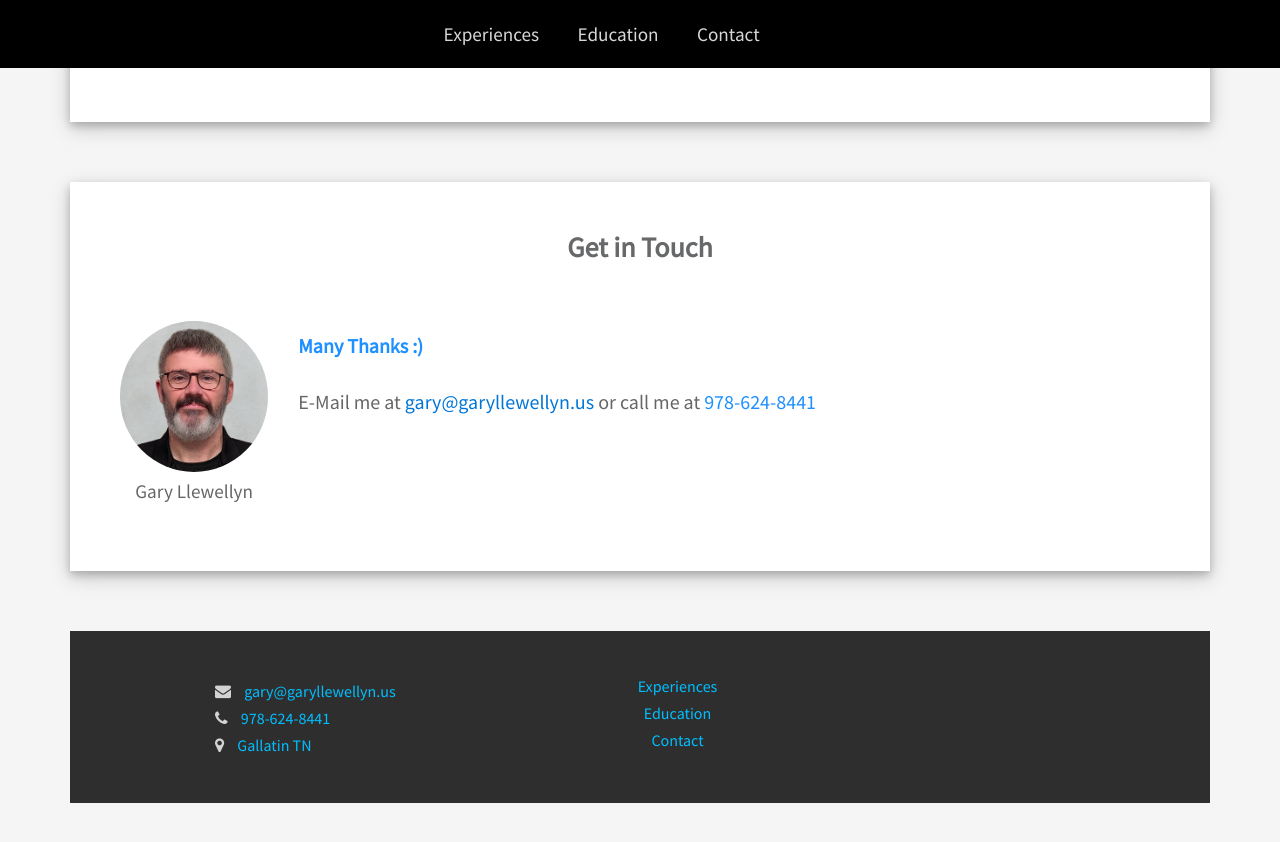
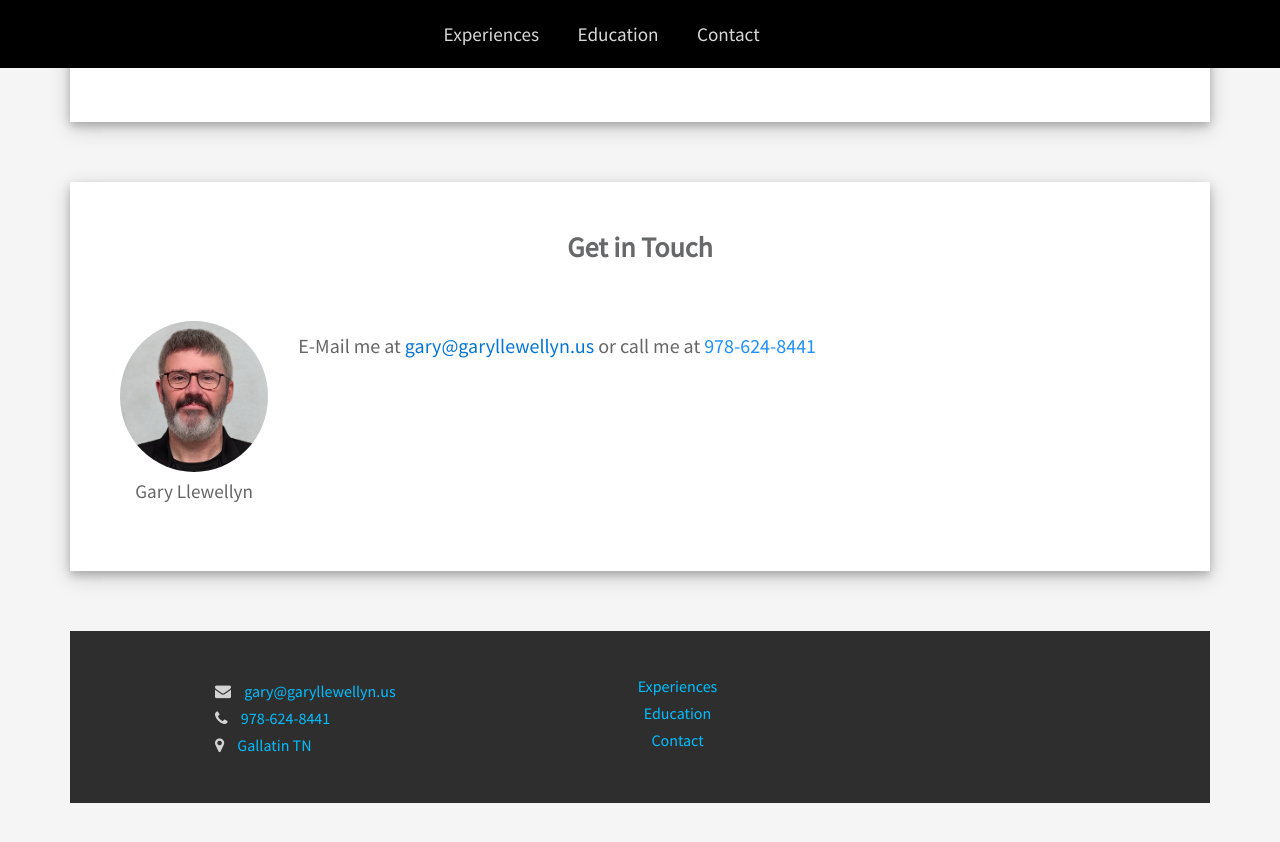
Before and after one commit to taffo73/Resume, a Jekyll site: the page built from index.html, in a window 1280 px wide and 900 px high, scrolled down 2808 px. Shown: the top 842 px of the window. Built offline with Jekyll 4.4.1, drawn with Linux system fonts in a browser that asks for light colours; a script that is not in the unit is left out.

Commit message:
Remove thanks message from contact.html
Removed the 'Many Thanks :)' paragraph from contact section.

```diff
--- a/_includes/contact.html
+++ b/_includes/contact.html
@@ -10,7 +10,6 @@
 
         <div class="col-md-10">
 
-		<p class="thanks theme-color padding-top-10"> Many Thanks :) </p>
 
               <ul class="list-unstyled list">
 
```
